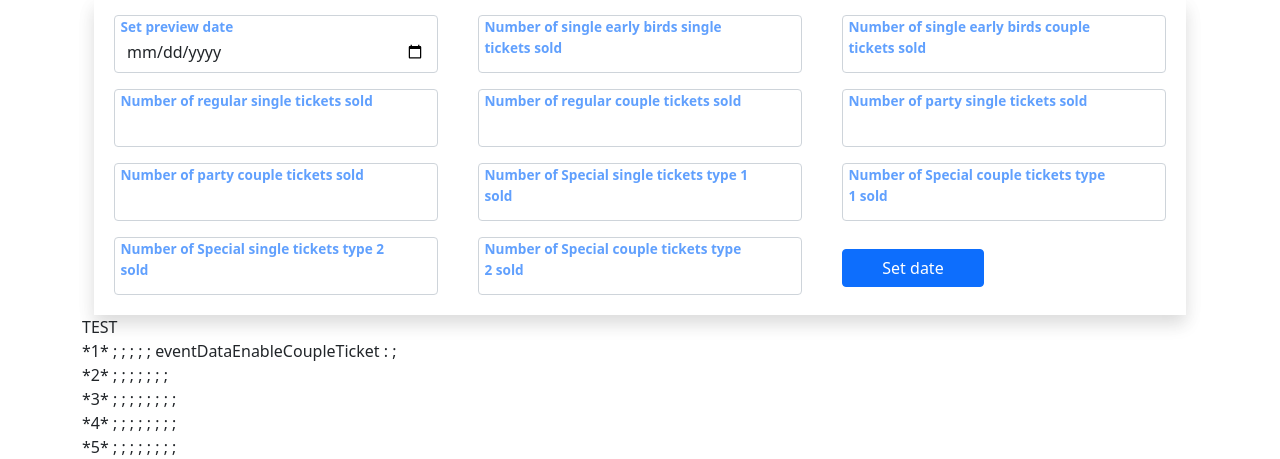
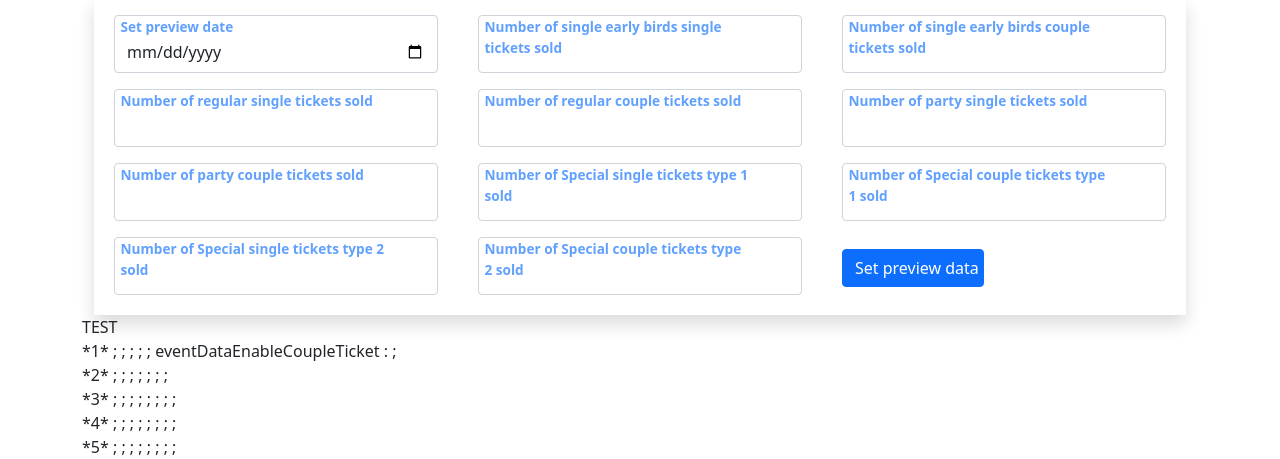
Before and after one commit to SimonB87/Regis, a PHP site: page /manage/eventformpreview.php in a window 1280 px wide. Shown: the part 697-1156 px from the top of the page. Run offline with PHP 8.4, Linux system fonts and the light colour scheme; the visitor is signed in with stand-in values (Sample User, id 1); data that the repository does not hold is empty; a stand-in replaces the project's code that opens the database connection; some libraries are stand-ins or nearby versions.

Commit message:
edit caption button

```diff
--- a/manage/components/eventpreviewform.php
+++ b/manage/components/eventpreviewform.php
@@ -147,7 +147,7 @@
       </div>
 
       <div class="col-lg-2 col-md-3 col-sm-6 padding-1x25rem">
-        <input class="btn btn-primary full-height full-width" type="submit" name="safe_form_data" value="Set date">
+        <input class="btn btn-primary full-height full-width" type="submit" name="safe_form_data" value="Set preview data">
       </div>
 
     </div>
```
